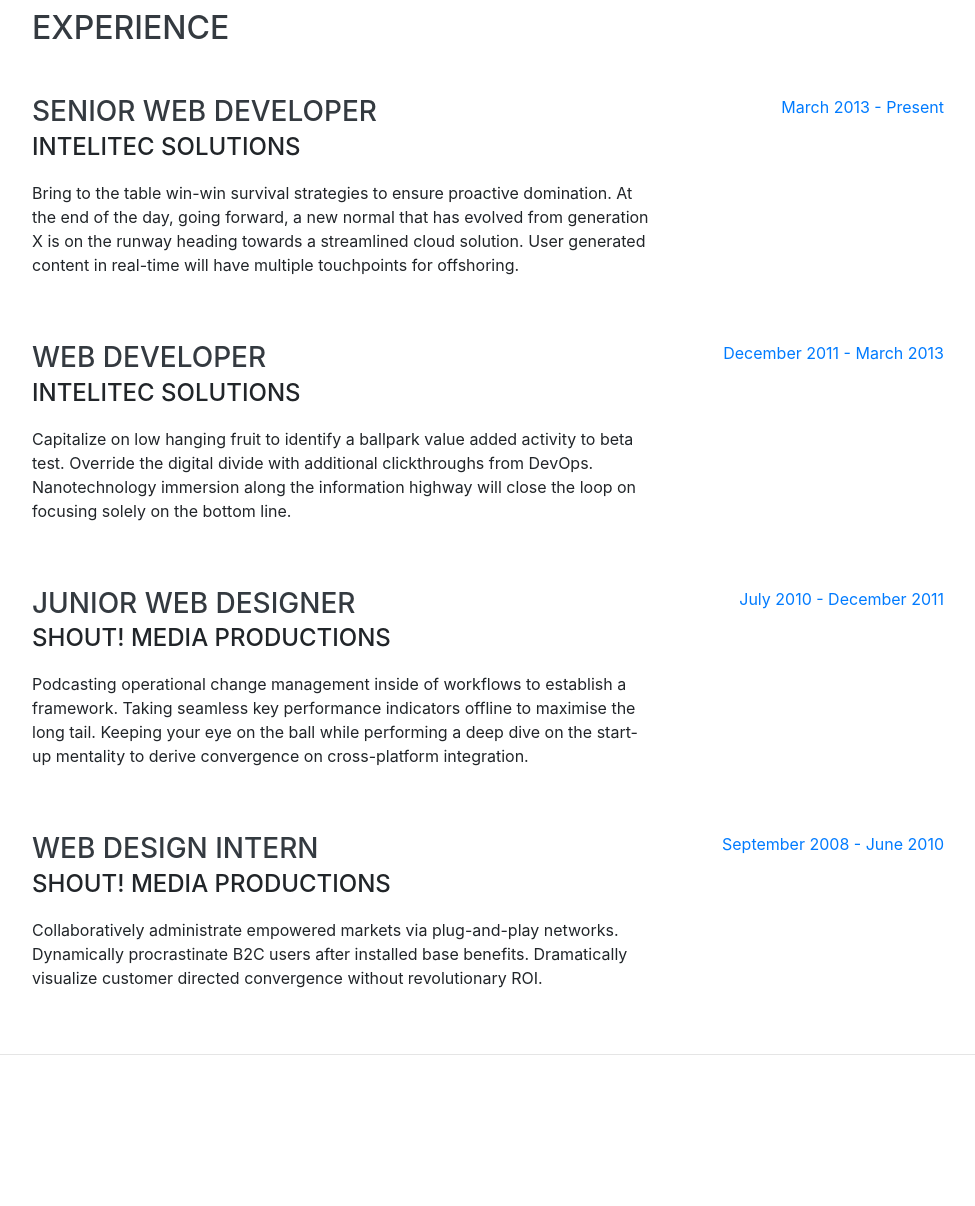
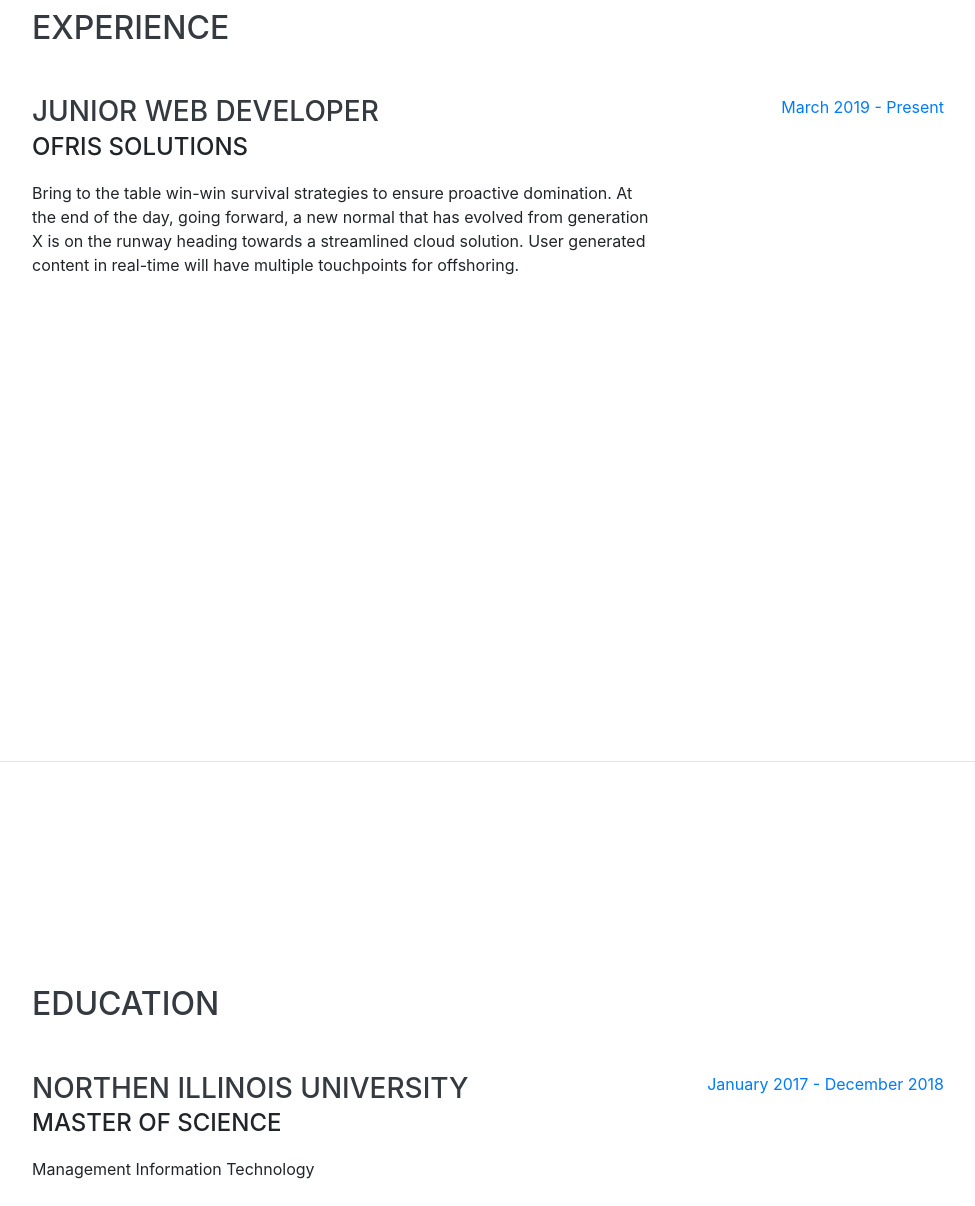
Before and after one commit to ossycode/portfolio, a website with bundled scripts: page index.html in a window 1280 px wide. Shown: the part 840-2046 px from the top of the page, without its empty margins (288-1263 px from the left). Built offline with nearby package versions, Linux system fonts and the light colour scheme; a web font is replaced by a local one.

Commit message:
Made some changes

```diff
--- a/index.html
+++ b/index.html
@@ -93,49 +93,13 @@
 
         <div class="resume-item d-flex flex-column flex-md-row justify-content-between mb-5">
           <div class="resume-content">
-            <h3 class="mb-0">Senior Web Developer</h3>
-            <div class="subheading mb-3">Intelitec Solutions</div>
+            <h3 class="mb-0">Junior Web Developer</h3>
+            <div class="subheading mb-3">Ofris Solutions</div>
             <p>Bring to the table win-win survival strategies to ensure proactive domination. At the end of the day, going forward, a new normal that has evolved from generation X is on the runway heading towards a streamlined cloud solution. User generated content in real-time will have multiple touchpoints for offshoring.</p>
           </div>
           <div class="resume-date text-md-right">
-            <span class="text-primary">March 2013 - Present</span>
+            <span class="text-primary">March 2019 - Present</span>
           </div>
-        </div>
-
-        <div class="resume-item d-flex flex-column flex-md-row justify-content-between mb-5">
-          <div class="resume-content">
-            <h3 class="mb-0">Web Developer</h3>
-            <div class="subheading mb-3">Intelitec Solutions</div>
-            <p>Capitalize on low hanging fruit to identify a ballpark value added activity to beta test. Override the digital divide with additional clickthroughs from DevOps. Nanotechnology immersion along the information highway will close the loop on focusing solely on the bottom line.</p>
-          </div>
-          <div class="resume-date text-md-right">
-            <span class="text-primary">December 2011 - March 2013</span>
-          </div>
-        </div>
-
-        <div class="resume-item d-flex flex-column flex-md-row justify-content-between mb-5">
-          <div class="resume-content">
-            <h3 class="mb-0">Junior Web Designer</h3>
-            <div class="subheading mb-3">Shout! Media Productions</div>
-            <p>Podcasting operational change management inside of workflows to establish a framework. Taking seamless key performance indicators offline to maximise the long tail. Keeping your eye on the ball while performing a deep dive on the start-up mentality to derive convergence on cross-platform integration.</p>
-          </div>
-          <div class="resume-date text-md-right">
-            <span class="text-primary">July 2010 - December 2011</span>
-          </div>
-        </div>
-
-        <div class="resume-item d-flex flex-column flex-md-row justify-content-between">
-          <div class="resume-content">
-            <h3 class="mb-0">Web Design Intern</h3>
-            <div class="subheading mb-3">Shout! Media Productions</div>
-            <p>Collaboratively administrate empowered markets via plug-and-play networks. Dynamically procrastinate B2C users after installed base benefits. Dramatically visualize customer directed convergence without revolutionary ROI.</p>
-          </div>
-          <div class="resume-date text-md-right">
-            <span class="text-primary">September 2008 - June 2010</span>
-          </div>
-        </div>
-
-      </div>
 
     </section>
 
```
